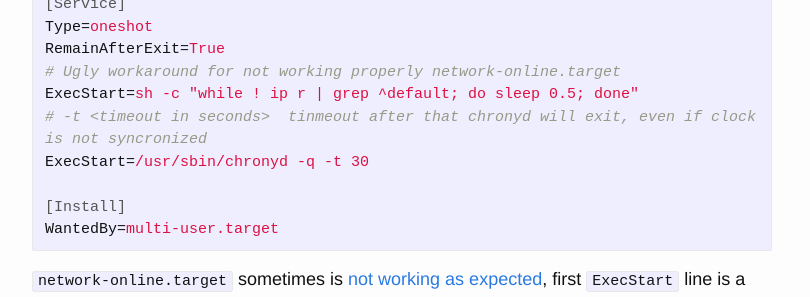
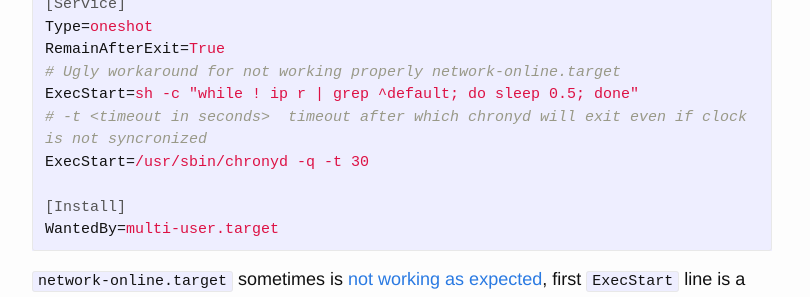
Before and after one commit to selivan/selivan.github.io, a Jekyll site: the page built from _posts/2020-12-23-ntp-sync-time-before-starting-any-services.md, in a window 1280 px wide and 900 px high, scrolled down 630 px. Shown: the part 151-448 px from the top of the window, without its empty margins (238-1048 px from the left). Built offline with Jekyll 4.4.1, drawn with Linux system fonts in a browser that asks for light colours.

Commit message:
Update 2020-12-23-ntp-sync-time-before-starting-any-services.md

```diff
--- a/_posts/2020-12-23-ntp-sync-time-before-starting-any-services.md
+++ b/_posts/2020-12-23-ntp-sync-time-before-starting-any-services.md
@@ -26,7 +26,7 @@ Type=oneshot
 RemainAfterExit=True
 # Ugly workaround for not working properly network-online.target
 ExecStart=sh -c "while ! ip r | grep ^default; do sleep 0.5; done"
-# -t <timeout in seconds>  tinmeout after that chronyd will exit, even if clock is not syncronized
+# -t <timeout in seconds>  timeout after which chronyd will exit even if clock is not syncronized
 ExecStart=/usr/sbin/chronyd -q -t 30
 
 [Install]
```
